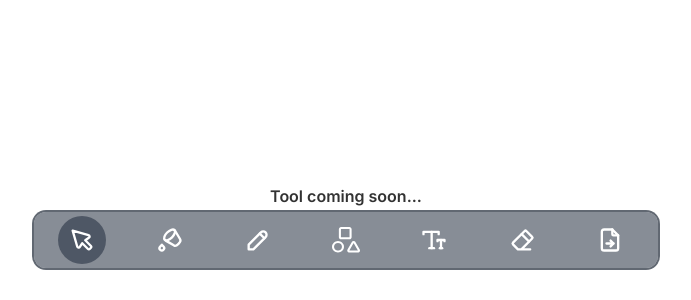
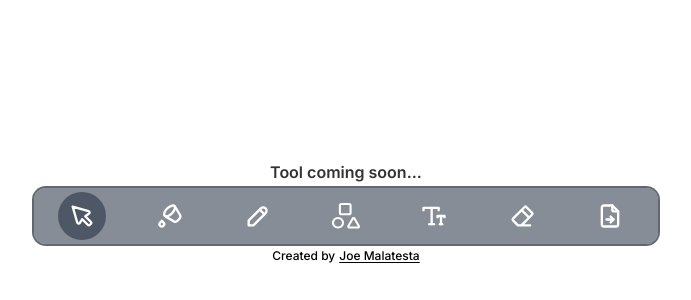
Before and after one commit to joemmalatesta/pikart, a Next.js app: page / in a window 1280 px wide. Shown: the part 500-800 px from the top of the page, without its empty margins (294-985 px from the left). Built offline with nearby package versions, Linux system fonts and the light colour scheme.

Commit message:
where my hug at?

```diff
--- a/src/app/page.tsx
+++ b/src/app/page.tsx
@@ -172,6 +172,7 @@ export default function Home() {
 				}
 
 				<Toolbar activeToolId={activeTool} setActiveToolId={setActiveTool} />
+				<p className="text-xs font-medium flex justify-center py-1 gap-1">Created by <a className="underline underline-offset-2 hover:underline-offset-4 transition-all" href="https://joemmalatesta.com">Joe Malatesta</a></p>
 			</div>
 		</main>
 	);
```
